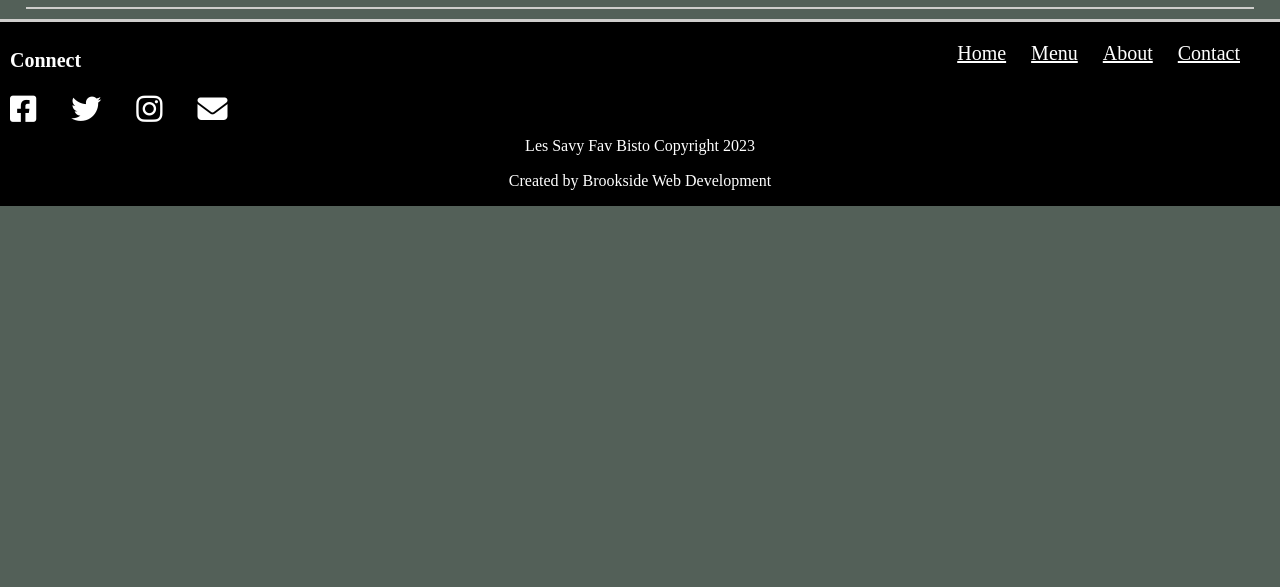
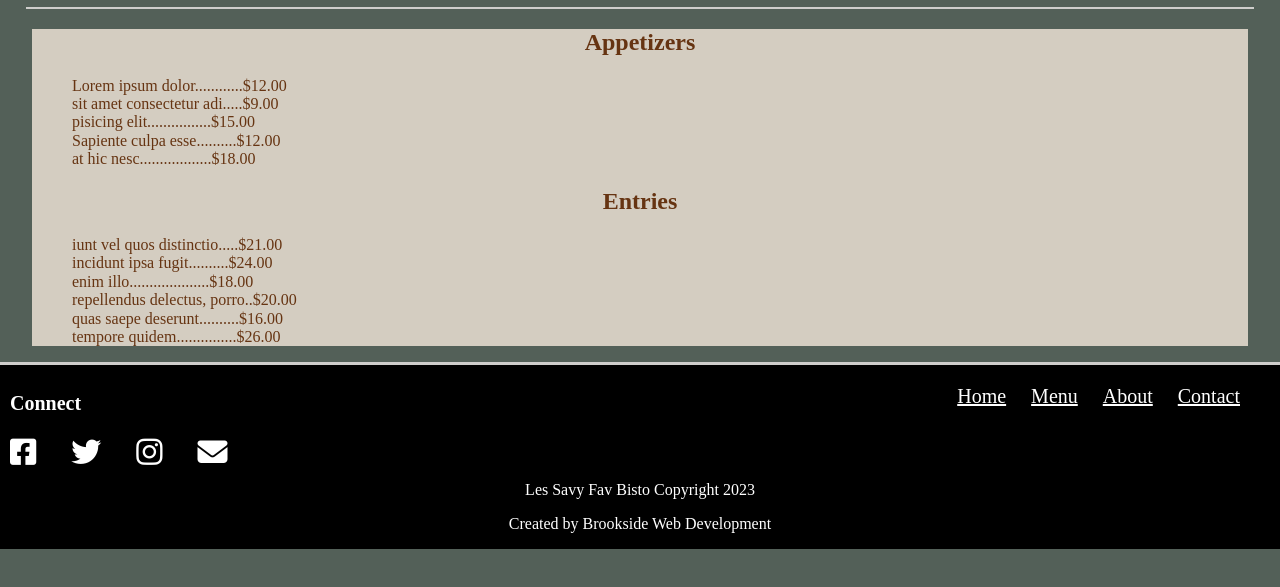
Before and after one commit to KevDonovan/restraurant, a plain HTML site: page menu.html in a window 1280 px wide. Shown: the part 83-670 px from the top of the page. Drawn offline with Linux system fonts and the light colour scheme; a web font is replaced by a local one.

Commit message:
added content to menu

```diff
--- a/css/style.css
+++ b/css/style.css
@@ -301,3 +301,16 @@ footer{
     width:100%;
     text-align: center;
 }
+
+.menu{
+    background-color: #d4cdc1;
+    width: 95%;
+    margin: auto;
+
+}
+.menu>h2{
+    text-align: center;
+}
+.menu>ul{
+    list-style-type: none;
+}
--- a/menu.html
+++ b/menu.html
@@ -28,7 +28,25 @@
         </nav>
     </header>
     <body>
-        <div></div>
+        <div class="menu">
+          <h2>Appetizers</h2>
+          <ul>
+            <li>Lorem ipsum dolor............$12.00</li>
+            <li>sit amet consectetur adi.....$9.00</li>
+            <li>pisicing elit................$15.00</li>
+            <li>Sapiente culpa esse..........$12.00</li>
+            <li>at hic nesc..................$18.00</li>
+          </ul>
+          <h2>Entries</h2>
+          <ul>
+            <li>iunt vel quos distinctio.....$21.00</li>
+            <li>incidunt ipsa fugit..........$24.00</li>
+            <li>enim illo....................$18.00</li>
+            <li>repellendus delectus, porro..$20.00</li>
+            <li>quas saepe deserunt..........$16.00</li>
+            <li>tempore quidem...............$26.00</li>
+          </ul>
+        </div>
         <footer class="borderColor">
           <div class="footDiv social">
             <h4>Connect</h4>
```
Also changed, not shown: index.html (+1 -1 lines).
